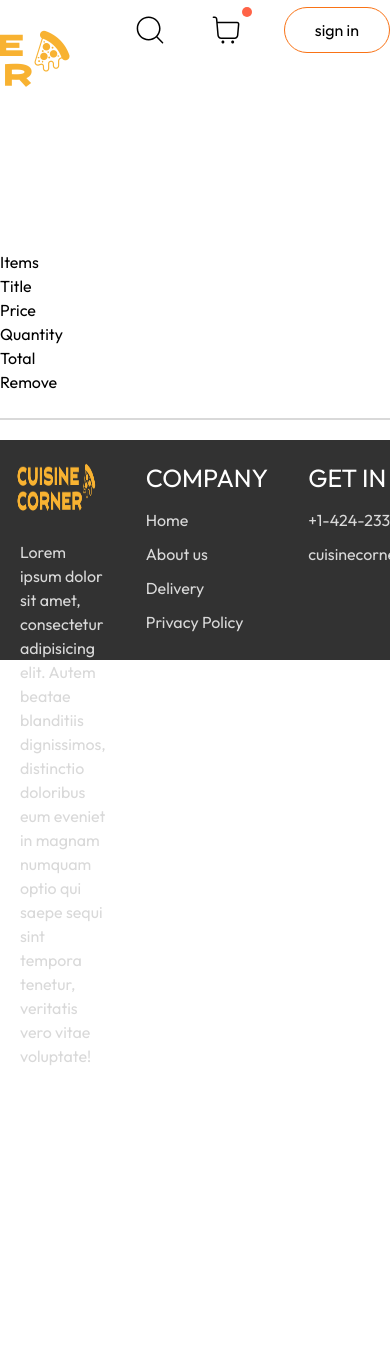
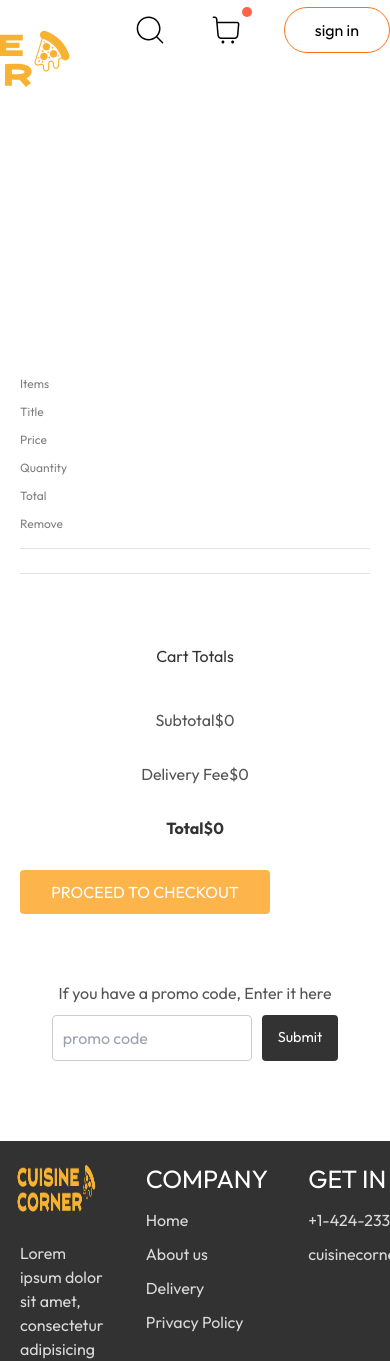
Before and after one commit to khoi0102/CusineCorner, a React (Vite) app in the folder frontend/: page /cart in a window 390 px wide. Shown: the top 1365 px of the page. Before the commit the page ends 1068 px from the top, so only its background shows below. Built offline with nearby package versions, Linux system fonts and the light colour scheme.

Commit message:
Adjust the Cart amount and total amount when the user add an item into cart

```diff
--- a/frontend/src/context/StoreContext.jsx
+++ b/frontend/src/context/StoreContext.jsx
@@ -21,11 +21,19 @@ function StoreContextProvider(props) {
     function removeFromCart(itemId) {
         setCartItems((prev) => ({...prev, [itemId]: prev[itemId] - 1}))
     }
-useEffect(()=>{
-    console.log(cartItems);
-},[cartItems])
+function getTotalCartAmount(){
+        let totalAmount = 0;
+        for(const item in cartItems)
+        {
+            if(cartItems[item]>0) {
+                let itemInfo = food_list.find((product) => product._id === item)
+                totalAmount += itemInfo.price * cartItems[item]
+            }
+        }
+        return totalAmount;
+}
     const contextValue = {
-        food_list,cartItems,setCartItems,addToCart,removeFromCart
+        food_list,cartItems,setCartItems,addToCart,removeFromCart,getTotalCartAmount
     }
     return (
         <StoreContext.Provider value={contextValue}>
--- a/frontend/src/pages/Cart/Cart.css
+++ b/frontend/src/pages/Cart/Cart.css
@@ -0,0 +1,193 @@
+/* Cart.css */
+
+.cart {
+    margin-top: 100px;
+    padding: 20px;
+}
+
+.cart-items-title {
+    display: grid;
+    grid-template-columns: 1fr 1.5fr 1fr 1fr 1fr 0.5fr;
+    align-items: center;
+    color: grey;
+    font-size: max(1vw, 12px);
+    border-bottom: 1px solid #e2e2e2;
+    padding-bottom: 10px;
+}
+
+.cart-items-item {
+    display: grid;
+    grid-template-columns: 1fr 1.5fr 1fr 1fr 1fr 0.5fr;
+    align-items: center;
+    margin: 10px 0;
+    color: black;
+    padding: 10px 0;
+    border-bottom: 1px solid #e2e2e2;
+}
+
+.cart-items-item img {
+    width: 50px;
+    height: 50px;
+    object-fit: cover;
+}
+
+.cart hr {
+    height: 1px;
+    background-color: #e2e2e2;
+    border: none;
+}
+
+.cart-items-item .cross {
+    cursor: pointer;
+    color: red;
+    font-weight: bold;
+}
+
+.cart-bottom {
+    margin-top: 70px;
+    display: flex;
+    justify-content: space-between;
+    align-items: flex-start;
+    gap: max(12vw, 20px);
+    margin-bottom: 20px;
+}
+
+.cart-total {
+    flex: 1;
+    display: flex;
+    flex-direction: column;
+    gap: 20px;
+}
+
+.cart-total-details {
+    display: flex;
+    justify-content: space-between;
+    color: #555;
+    margin-bottom: 10px;
+}
+
+.cart-total-details p {
+    margin: 0;
+}
+
+.cart-total h2 {
+    margin-bottom: 20px;
+    color: #333;
+}
+
+.cart-total b {
+    color: #333;
+}
+
+.cart-total button {
+    background-color: #fdb44b;
+    color: white;
+    border: none;
+    padding: 10px 20px;
+    cursor: pointer;
+    border-radius: 4px;
+    font-size: 1rem;
+    width:250px
+}
+
+.cart-total button:hover {
+    background-color: #e65b54;
+}
+
+.cart-promocode {
+    display: flex;
+    flex-direction: column;
+    justify-content: center;
+    gap: 10px;
+    text-align: right;
+}
+
+.cart-promocode p {
+    margin: 0;
+    color: #555;
+}
+
+.cart-promo-code-input {
+    display: flex;
+    gap: 10px;
+}
+
+.cart-promo-code-input input {
+    padding: 10px;
+    border: 1px solid #ccc;
+    border-radius: 4px;
+    width: 200px;
+}
+
+.cart-promo-code-input button {
+    padding: 10px 20px;
+    background-color: #333;
+    color: white;
+    border: none;
+    border-radius: 4px;
+    cursor: pointer;
+}
+
+.cart-promo-code-input button:hover {
+    background-color: #555;
+}
+
+button {
+    padding: 10px 20px;
+    background-color: #333;
+    color: white;
+    border: none;
+    border-radius: 4px;
+    cursor: pointer;
+}
+
+button:hover {
+    background-color: #555;
+}
+
+/* Media Queries for Responsiveness */
+@media (max-width: 768px) {
+    .cart-items-title, .cart-items-item {
+        grid-template-columns: 1fr;
+        text-align: left;
+    }
+
+    .cart-items-title p, .cart-items-item p {
+        margin: 5px 0;
+    }
+
+    .cart-bottom {
+        flex-direction: column;
+        align-items: center;
+    }
+
+    .cart-total, .cart-promocode {
+        width: 100%;
+        text-align: center;
+        margin-bottom: 20px;
+    }
+
+    .cart-promocode {
+        text-align: center;
+    }
+
+    .cart-promo-code-input {
+        justify-content: center;
+    }
+
+    .cart-total-details {
+        justify-content: center;
+    }
+}
+
+@media (max-width: 480px) {
+    .cart-items-item img {
+        width: 40px;
+        height: 40px;
+    }
+
+    button, .cart-promo-code-input button {
+        padding: 8px 16px;
+        font-size: 0.9rem;
+    }
+}
--- a/frontend/src/pages/Cart/Cart.jsx
+++ b/frontend/src/pages/Cart/Cart.jsx
@@ -1,11 +1,12 @@
-import React, {useContext} from 'react'
-import './Cart.css'
+import React, {useContext} from 'react';
+import './Cart.css';
 import {StoreContext} from "../../context/StoreContext.jsx";
+import {useNavigate} from "react-router-dom";
 
 function Cart() {
-    const {cartItems, food_list, removeFromCart} = useContext(StoreContext)
+    const {cartItems, food_list, removeFromCart, getTotalCartAmount} = useContext(StoreContext);
+    const navigate = useNavigate()
     return (
-
         <div className='cart'>
             <div className="cart-items">
                 <div className="cart-items-title">
@@ -18,18 +19,51 @@ function Cart() {
                 </div>
                 <br/>
                 <hr/>
-                {food_list.map((item,index)=>{
-                    if (cartItems[item._id]>0){
-                        return(
-                            <div className="cart-items-title cart-items-item" >
-                                <p>{item.name}</p>
+                {food_list.map((item, index) => {
+                    if (cartItems[item._id] > 0) {
+                        return (
+                            <div key={index}>
+                                <div className="cart-items-title cart-items-item">
+                                    <img src={item.image} alt=""/>
+                                    <p>{item.name}</p>
+                                    <p>${item.price}</p>
+                                    <p>{cartItems[item._id]}</p>
+                                    <p>${item.price * cartItems[item._id]}</p>
+                                    <p onClick={() => removeFromCart(item._id)} className='cross'>x</p>
+                                </div>
+                                <hr/>
                             </div>
                         )
                     }
                 })}
             </div>
+            <div className="cart-bottom">
+                <div className="cart-total">
+                    <h2>Cart Totals</h2>
+                    <div className="cart-total-details">
+                        <p>Subtotal</p>
+                        <p>${getTotalCartAmount()}</p>
+                    </div>
+                    <div className="cart-total-details">
+                        <p>Delivery Fee</p>
+                        <p>${getTotalCartAmount() === 0 ? 0 : 2}</p>
+                    </div>
+                    <div className="cart-total-details">
+                        <b>Total</b>
+                        <b>${getTotalCartAmount() === 0 ? 0 : getTotalCartAmount() + 2}</b>
+                    </div>
+                    <button onClick={() => navigate('/order')}>PROCEED TO CHECKOUT</button>
+                </div>
+                <div className="cart-promocode">
+                    <p>If you have a promo code, Enter it here</p>
+                    <div className="cart-promo-code-input">
+                        <input type="text" placeholder='promo code'/>
+                        <button>Submit</button>
+                    </div>
+                </div>
+            </div>
         </div>
-    )
+    );
 }
 
-export default Cart
+export default Cart;
--- a/frontend/src/pages/PlaceOrder/PlaceOrder.jsx
+++ b/frontend/src/pages/PlaceOrder/PlaceOrder.jsx
@@ -1,11 +1,52 @@
-import React from 'react'
+import React, {useContext} from 'react'
 import './PlaceOrder.css'
-function PlaceOrder(){
-    return(
+import {StoreContext} from "../../context/StoreContext.jsx";
 
-            <div>
+function PlaceOrder() {
+    const{getTotalCartAmount}=useContext(StoreContext)
+    return (
 
+        <form className='place-order'>
+            <div className="place-order-left">
+                <p className='title'>Delivery Information</p>
+                <div className="multi-fields">
+                    <input type="text" placeholder='First name'/>
+                    <input type="text" placeholder='Last name'/>
+                </div>
+                <input type="text" placeholder='Email Address'/>
+                <input type="text" placeholder='Street'/>
+                <div className="multi-fields">
+                    <input type="text" placeholder='City'/>
+                    <input type="text" placeholder='State'/>
+                </div>
+                <div className="multi-fields">
+                    <input type="text" placeholder='Zip code'/>
+                    <input type="text" placeholder='Country'/>
+                </div>
+                <input type="text" placeholder='Phone number'/>
             </div>
+            <div className="place-order-right">
+                <div className="cart-total">
+                    <h2>Cart Totals</h2>
+                    <div className="cart-total-details">
+                        <p>Subtotal</p>
+                        <p>${getTotalCartAmount()}</p>
+                    </div>
+                    <div className="cart-total-details">
+                        <p>Delivery Fee</p>
+                        <p>${getTotalCartAmount() === 0 ? 0 : 2}</p>
+                    </div>
+                    <div className="cart-total-details">
+                        <b>Total</b>
+                        <b>${getTotalCartAmount() === 0 ? 0 : getTotalCartAmount() + 2}</b>
+                    </div>
+                    <button>PROCEED TO PAYMENT</button>
+                </div>
+            </div>
+        </form>
+
+
     )
 }
+
 export default PlaceOrder
```
